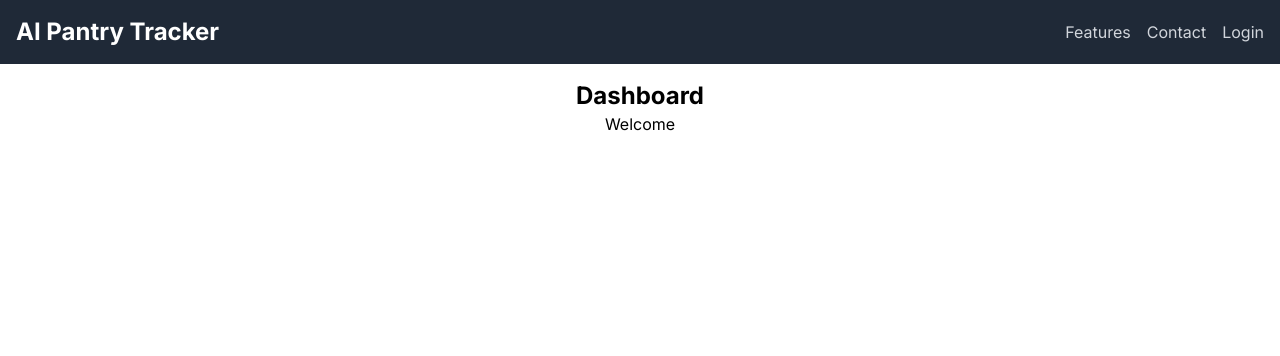
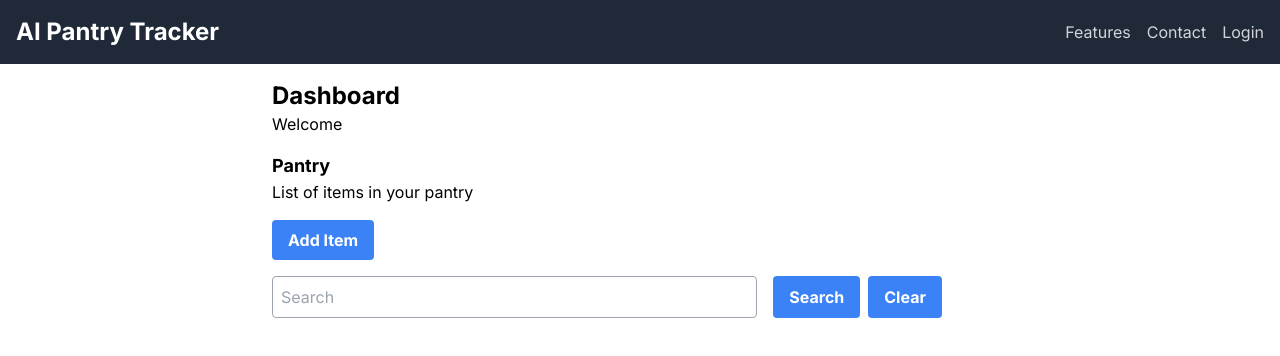
Before and after one commit to rishabhguptajs/ai-pantry-tracker, a Next.js app: page /dashboard in a window 1280 px wide. Shown: the top 356 px of the page. Built offline with nearby package versions, Linux system fonts and the light colour scheme; no server answers.

Commit message:
did some work

```diff
--- a/package.json
+++ b/package.json
@@ -16,12 +16,14 @@
     "next": "14.2.5",
     "react": "^18",
     "react-dom": "^18",
-    "react-hot-toast": "^2.4.1"
+    "react-hot-toast": "^2.4.1",
+    "react-modal": "^3.16.1"
   },
   "devDependencies": {
     "@types/node": "^20",
     "@types/react": "^18",
     "@types/react-dom": "^18",
+    "@types/react-modal": "^3.16.3",
     "postcss": "^8",
     "tailwindcss": "^3.4.1",
     "typescript": "^5"
--- a/src/app/dashboard/page.tsx
+++ b/src/app/dashboard/page.tsx
@@ -1,28 +1,130 @@
-"use client";
+"use client"
 
-import React from 'react'
-import { useAuth } from '@/context/AuthContext'
-import { db } from '@/db/firebase';
-import { collection, addDoc } from 'firebase/firestore';
+import React, { useState } from "react";
+import Modal from "react-modal";
+import { useAuth } from "@/context/AuthContext";
+import { db } from "@/db/firebase";
+import { collection, addDoc } from "firebase/firestore";
+
+// Modal.setAppElement("#__next"); // Add this to avoid accessibility issues
 
 const Dashboard = () => {
-    const { user } = useAuth();
+  const { user } = useAuth();
+  const [modalIsOpen, setModalIsOpen] = useState(false);
+  const [name, setName] = useState("");
+  const [quantity, setQuantity] = useState(1);
 
-    // const handleAddItem = async () => {
-    //     const pantryRef = await addDoc(collection(db, 'pantry'), {
-    //         name: 'Milk',
-    //         quantity: 1,
-    //         userId: user!.uid
-    //     });
-    //     console.log('Document written with ID: ', pantryRef.id);
-    // }
+  const handleAddItem = async () => {
+    try {
+      const pantryRef = await addDoc(collection(db, "pantry"), {
+        name,
+        quantity,
+        userId: user!.uid,
+      });
+      console.log("Document written with ID: ", pantryRef.id);
+      closeModal();
+    } catch (e) {
+      console.error("Error adding document: ", e);
+    }
+  };
+
+  const openModal = () => {
+    setModalIsOpen(true);
+  };
+
+  const closeModal = () => {
+    setModalIsOpen(false);
+    setName("");
+    setQuantity(1);
+  };
 
   return (
-    <div className='flex flex-col justify-center items-center mx-auto p-4'>
+    <div className="flex flex-col mx-auto p-4 max-w-screen-md">
+      <div>
         <h1 className="text-2xl font-bold">Dashboard</h1>
-        <p className='text-left'>Welcome {user?.displayName}</p>
+        <p className="text-left">Welcome {user?.displayName}</p>
+      </div>
+
+      <div className="mt-4">
+        <h2 className="text-lg font-bold">Pantry</h2>
+        <p className="text-left">List of items in your pantry</p>
+
+        <div className="mt-4 flex justify-between items-center">
+          <button
+            className="bg-blue-500 hover:bg-blue-700 text-white font-bold py-2 px-4 rounded"
+            onClick={openModal}
+          >
+            Add Item
+          </button>
+        </div>
+
+        <div className="mt-4 grid grid-cols-1 gap-4 md:grid-cols-3">
+          <input
+            type="text"
+            placeholder="Search"
+            className="border border-gray-400 p-2 rounded col-span-2"
+          />
+          <div className="flex space-x-2">
+            <button className="bg-blue-500 hover:bg-blue-700 text-white font-bold py-2 px-4 rounded">
+              Search
+            </button>
+            <button className="bg-blue-500 hover:bg-blue-700 text-white font-bold py-2 px-4 rounded">
+              Clear
+            </button>
+          </div>
+        </div>
+      </div>
+
+      <Modal
+        isOpen={modalIsOpen}
+        onRequestClose={closeModal}
+        contentLabel="Add Pantry Item"
+        className="bg-white p-8 rounded shadow-md mx-auto my-8 max-w-md"
+        overlayClassName="fixed inset-0 bg-gray-600 bg-opacity-75 flex justify-center items-center"
+      >
+        <h2 className="text-xl font-bold mb-4">Add Pantry Item</h2>
+        <form onSubmit={(e) => e.preventDefault()}>
+          <div className="mb-4">
+            <label className="block text-gray-700">Name</label>
+            <input
+              type="text"
+              value={name}
+              onChange={(e) => setName(e.target.value)}
+              className="w-full p-2 border border-gray-300 rounded"
+              required
+            />
+          </div>
+          <div className="mb-4">
+            <label className="block text-gray-700">Quantity</label>
+            <input
+              type="number"
+              value={quantity}
+              onChange={(e) => setQuantity(parseInt(e.target.value))}
+              className="w-full p-2 border border-gray-300 rounded"
+              required
+              min="1"
+            />
+          </div>
+          <div className="flex justify-end">
+            <button
+              type="button"
+              onClick={closeModal}
+              className="bg-gray-500 hover:bg-gray-700 text-white font-bold py-2 px-4 rounded mr-2"
+            >
+              Cancel
+            </button>
+            <button
+              type="button"
+              onClick={handleAddItem}
+              className="bg-blue-500 hover:bg-blue-700 text-white font-bold py-2 px-4 rounded"
+            >
+              Add Item
+            </button>
+          </div>
+        </form>
+      </Modal>
     </div>
-  )
-}
+  );
+};
 
-export default Dashboard
+export default Dashboard;
--- /dev/null
+++ b/src/app/react-modal.d.ts
@@ -0,0 +1,41 @@
+declare module 'react-modal' {
+    import * as React from 'react';
+
+    interface Props {
+      isOpen: boolean;
+      onRequestClose?: (event: React.MouseEvent | React.KeyboardEvent) => void;
+      style?: {
+        content?: React.CSSProperties;
+        overlay?: React.CSSProperties;
+      };
+      contentLabel?: string;
+      portalClassName?: string;
+      overlayClassName?: string;
+      className?: string;
+      bodyOpenClassName?: string;
+      htmlOpenClassName?: string;
+      ariaHideApp?: boolean;
+      appElement?: HTMLElement | {};
+      closeTimeoutMS?: number;
+      aria?: {
+        [key: string]: string;
+      };
+      shouldFocusAfterRender?: boolean;
+      shouldCloseOnOverlayClick?: boolean;
+      shouldCloseOnEsc?: boolean;
+      onAfterOpen?: () => void;
+      onAfterClose?: () => void;
+      parentSelector?: () => HTMLElement;
+      ariaDescribedBy?: string;
+      ariaLabelledBy?: string;
+      role?: string;
+      contentRef?: (instance: HTMLDivElement) => void;
+      overlayRef?: (instance: HTMLDivElement) => void;
+      id?: string;
+      children?: React.ReactNode;
+    }
+
+    export default class Modal extends React.Component<Props> {
+      static setAppElement(element: string | HTMLElement): void;
+    }
+  }
```
Also changed, not shown: 1 other file (tests, documents, lock files or other folders).
